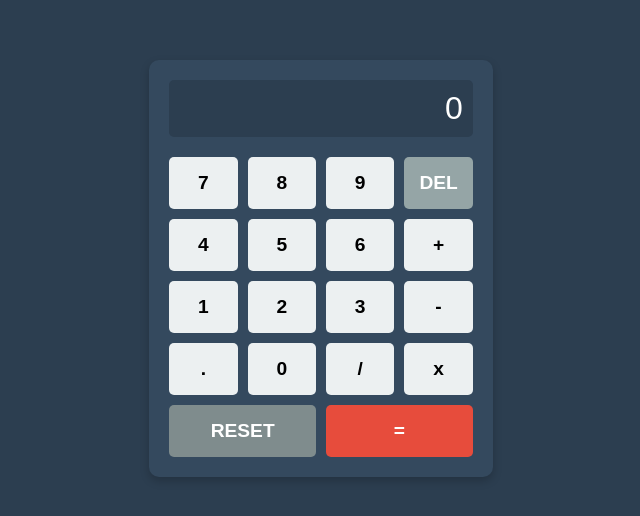
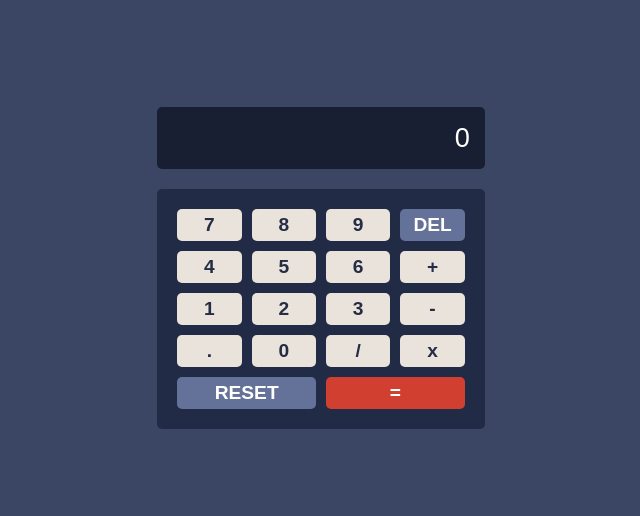
Before and after one commit to Kumarswamy-palakuri/Micro-Project-Calculator-App, a plain HTML site: page index.html in a window 1280 px wide. Shown: the part 132-648 px from the top of the page, without its empty margins (319-959 px from the left). Drawn offline with Linux system fonts and the light colour scheme.

Commit message:
backhrounf update

```diff
--- a/index.html
+++ b/index.html
@@ -5,9 +5,13 @@
   <meta name="viewport" content="width=device-width, initial-scale=1.0">
   <title>Calculator</title>
   <link rel="stylesheet" href="style.css">
+  <link href="https://fonts.googleapis.com/css2?family=Spartan:wght@400;700&family=Montserrat:wght@400;700&display=swap" rel="stylesheet">
+
 </head>
 <body>
+
   <div class="calculator">
+    <!-- <h3 style="text-align: start; margin-bottom: 0px; color: white; ">calc</h3> -->
     <div id="display" class="display">0</div>
     <div class="buttons">
       <button onclick="appendNumber(7)">7</button>
--- a/script.js
+++ b/script.js
@@ -7,7 +7,7 @@ const display = document.getElementById('display');
     const appendOperator = (operator) => {
       const lastChar = display.innerText.trim().slice(-1);
       if (!'+-/*'.includes(lastChar)) {
-        display.innerText += `${operator} `;
+        display.innerText += `${operator}`;
       }
     };
 
--- a/style.css
+++ b/style.css
@@ -1,10 +1,6 @@
-*{
-  margin: 0px;
-  padding: 0px;
-}
 body {
   font-family: Arial, sans-serif;
-  background-color: #2C3E50;
+  background-color: #3B4664; /* Match background color */
   display: flex;
   justify-content: center;
   align-items: center;
@@ -13,20 +9,20 @@ body {
 }
 
 .calculator {
-  background-color: #34495E;
+  /* background-color: #252D44; Calculator background */
   padding: 20px;
   border-radius: 10px;
-  box-shadow: 0 4px 10px rgba(0, 0, 0, 0.2);
+  /* box-shadow: 0 4px 10px rgba(0, 0, 0, 0.2); */
   text-align: center;
 }
 
 .display {
-  background-color: #2C3E50;
+  background-color: #181F32; /* Display background */
   color: white;
-  font-size: 2rem;
+  font-size: 1.7rem;
   text-align: right;
   margin-bottom: 20px;
-  padding: 10px;
+  padding: 15px;
   border-radius: 5px;
 }
 
@@ -34,35 +30,39 @@ body {
   display: grid;
   grid-template-columns: repeat(4, 1fr);
   gap: 10px;
+  padding: 20px;
+  border-radius: 5px;
+  background: #222b45;
 }
 
 button {
-  background-color: #ECF0F1;
+  background-color: #EAE3DC; /* Button default color */
   border: none;
-  padding: 15px;
+  padding: 5px 13px ;
   border-radius: 5px;
   font-size: 1.2rem;
   font-weight: bold;
   cursor: pointer;
+  color: #252D44; /* Button text color */
 }
 
 button:active {
-  background-color: #BDC3C7;
+  background-color: #D2CDCD; /* Button pressed color */
 }
 
 .del {
-  background-color: #95A5A6;
+  background-color: #647198; /* DEL button color */
   color: white;
 }
 
 .reset {
-  background-color: #7F8C8D;
+  background-color: #647198; /* RESET button color */
   color: white;
   grid-column: span 2;
 }
 
 .equal {
-  background-color: #E74C3C;
+  background-color: #D03F2F; /* Equal button color */
   color: white;
   grid-column: span 2;
 }
```
